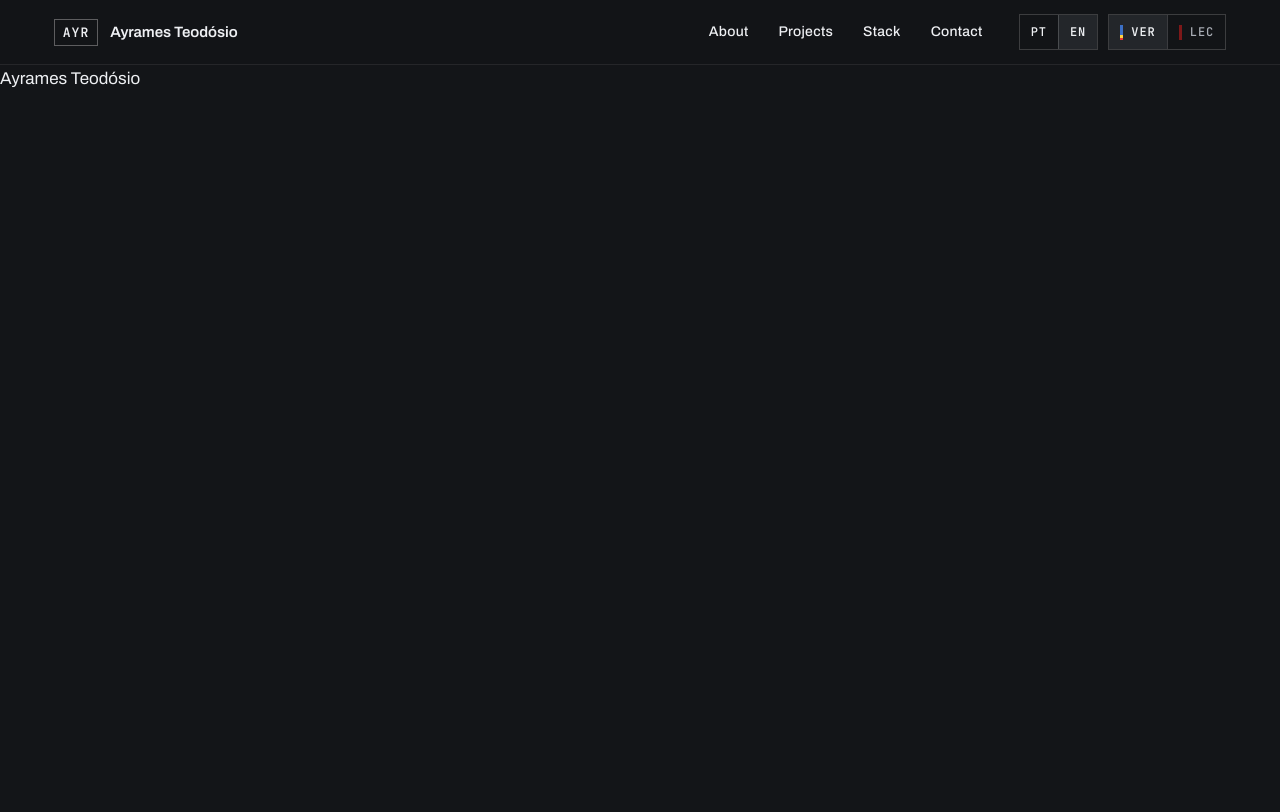
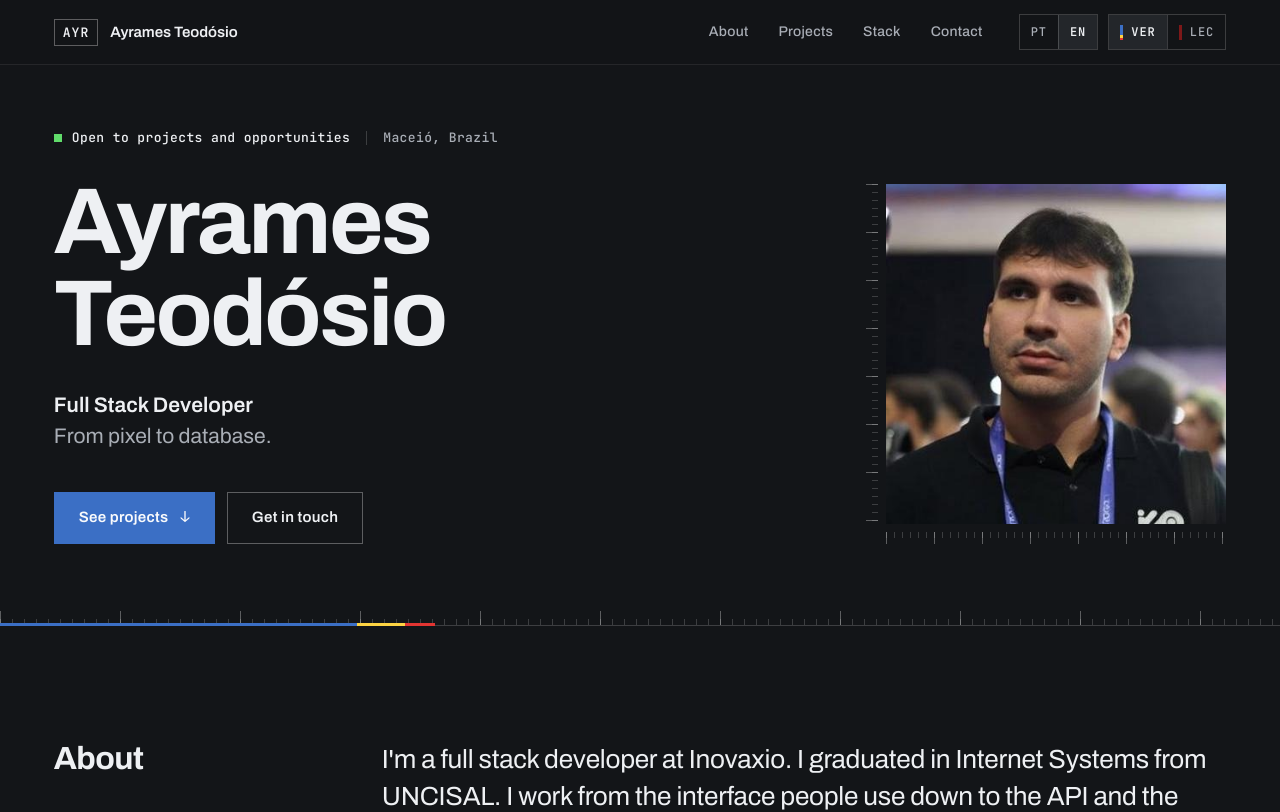
Before and after one commit to ayramesteodosio/portfolio, a Next.js app: page /en in a window 1280 px wide. Shown: the top 812 px of the page. Built offline with nearby package versions, Linux system fonts and the light colour scheme; no server answers.

Commit message:
feat: abertura e seção sobre

```diff
--- a/src/app/[locale]/page.tsx
+++ b/src/app/[locale]/page.tsx
@@ -1,7 +1,8 @@
 import { notFound } from "next/navigation";
+import { About } from "@/components/About";
 import { Header } from "@/components/Header";
+import { Hero } from "@/components/Hero";
 import { getDictionary, isLocale } from "@/content/i18n";
-import { site } from "@/content/site";
 
 export default async function Page({ params }: PageProps<"/[locale]">) {
   const { locale } = await params;
@@ -17,7 +18,8 @@ export default async function Page({ params }: PageProps<"/[locale]">) {
       </a>
       <Header dict={dict} locale={locale} />
       <main id="conteudo" tabIndex={-1} className="outline-none">
-        <h1>{site.name}</h1>
+        <Hero dict={dict} />
+        <About dict={dict} />
       </main>
     </>
   );
--- a/src/app/globals.css
+++ b/src/app/globals.css
@@ -64,9 +64,16 @@
   --mark: linear-gradient(90deg, var(--lec-red) 0 100%);
 }
 
+@layer base {
   html {
     -webkit-text-size-adjust: 100%;
     scroll-padding-top: 88px;
+  }
+
+  @media (max-width: 860px) {
+    html {
+      scroll-padding-top: 124px;
+    }
   }
 
   @media (prefers-reduced-motion: no-preference) {
@@ -94,6 +101,7 @@ a {
     outline: 2px solid var(--accent-text);
     outline-offset: 3px;
   }
+}
 
 @media (prefers-reduced-motion: reduce) {
   *,
@@ -114,3 +122,75 @@ a {
 @utility stretch-wide {
   font-stretch: 125%;
 }
+
+@keyframes blink {
+  50% {
+    opacity: 0.25;
+  }
+}
+
+@keyframes sweep {
+  from {
+    transform: scaleX(0);
+  }
+  to {
+    transform: scaleX(1);
+  }
+}
+
+@layer components {
+  .sec {
+    padding-block: clamp(72px, 9vw, 128px);
+  }
+
+  .sec + .sec {
+    border-top: 1px solid var(--border);
+  }
+
+  .portrait-ruler::before,
+  .portrait-ruler::after {
+    content: "";
+    position: absolute;
+    pointer-events: none;
+  }
+
+  .portrait-ruler::before {
+    left: 0;
+    top: 0;
+    bottom: 20px;
+    width: 12px;
+    background:
+      repeating-linear-gradient(180deg, var(--rule-strong) 0 1px, transparent 1px 48px) right top / 12px 100% no-repeat,
+      repeating-linear-gradient(180deg, var(--rule) 0 1px, transparent 1px 8px) right top / 6px 100% no-repeat;
+  }
+
+  .portrait-ruler::after {
+    left: 20px;
+    right: 0;
+    bottom: 0;
+    height: 12px;
+    background:
+      repeating-linear-gradient(90deg, var(--rule-strong) 0 1px, transparent 1px 48px) left top / 100% 12px no-repeat,
+      repeating-linear-gradient(90deg, var(--rule) 0 1px, transparent 1px 8px) left top / 100% 6px no-repeat;
+  }
+
+  .ruler {
+    position: relative;
+    height: 18px;
+    border-bottom: 1px solid var(--rule);
+    background:
+      repeating-linear-gradient(90deg, var(--rule-strong) 0 1px, transparent 1px 120px) left bottom / 100% 14px no-repeat,
+      repeating-linear-gradient(90deg, var(--rule) 0 1px, transparent 1px 12px) left bottom / 100% 6px no-repeat;
+  }
+
+  .ruler-mark {
+    position: absolute;
+    left: 0;
+    bottom: -1px;
+    height: 3px;
+    width: 34%;
+    background: var(--mark);
+    transform-origin: left center;
+    animation: sweep 0.6s var(--ease) 0.2s both;
+  }
+}
--- /dev/null
+++ b/src/components/About.tsx
@@ -0,0 +1,37 @@
+import type { Dictionary } from "@/content/types";
+import { secTitle } from "./styles";
+
+export function About({ dict }: { dict: Dictionary }) {
+  const { about, sections } = dict;
+  const titleId = `${sections.about.id}-titulo`;
+  return (
+    <section id={sections.about.id} aria-labelledby={titleId} className="sec">
+      <div className="wrap grid grid-cols-[280px_minmax(0,1fr)] gap-12 max-[860px]:grid-cols-1 max-[860px]:gap-7">
+        <h2 id={titleId} className={`${secTitle} sticky top-[104px] self-start max-[860px]:static`}>
+          {sections.about.title}
+        </h2>
+        <div>
+          <p className="mt-0 mb-[52px] max-w-[34em] text-[clamp(22px,2.05vw,29px)] leading-[1.42] tracking-[-0.01em]">
+            {about.lead}
+          </p>
+          <dl className="m-0 grid grid-cols-3 border-t border-rule-strong max-[860px]:grid-cols-1">
+            {about.facts.map((fact) => (
+              <div
+                key={fact.term}
+                className="pt-[18px] pr-6 not-first:border-l not-first:border-border not-first:pl-6 max-[860px]:border-b max-[860px]:border-border max-[860px]:px-0 max-[860px]:py-4 max-[860px]:not-first:border-l-0 max-[860px]:not-first:pl-0"
+              >
+                <dt className="font-mono text-xs leading-[1.4] font-medium tracking-[0.08em] text-muted uppercase">
+                  {fact.term}
+                </dt>
+                <dd className="mt-2 mb-0 ml-0 text-lg leading-[1.4] font-medium">{fact.value}</dd>
+              </div>
+            ))}
+          </dl>
+          <p className="mt-[52px] mb-0 max-w-[62ch] border-t border-border pt-[22px] text-muted">
+            <strong className="font-semibold text-fg">{about.offTrackLabel}</strong> {about.offTrack}
+          </p>
+        </div>
+      </div>
+    </section>
+  );
+}
--- /dev/null
+++ b/src/components/Hero.tsx
@@ -0,0 +1,62 @@
+import Image from "next/image";
+import { site } from "@/content/site";
+import type { Dictionary } from "@/content/types";
+import { btn, btnGhost, btnPrimary } from "./styles";
+
+export function Hero({ dict }: { dict: Dictionary }) {
+  const { hero, sections } = dict;
+  const [first, ...rest] = site.name.split(" ");
+  return (
+    <section id={sections.top.id} aria-labelledby="hero-nome" className="pt-[clamp(48px,8vh,92px)]">
+      <div className="wrap grid grid-cols-[minmax(0,1fr)_360px] items-end gap-[clamp(40px,6vw,96px)] pb-16 max-[860px]:grid-cols-1">
+        <div>
+          <p className="m-0 flex flex-wrap items-center gap-x-4 gap-y-2.5 font-mono text-[13px] leading-[1.4] font-medium tracking-[0.03em] text-muted">
+            <span className="inline-flex items-center gap-2.5 text-fg before:size-2 before:flex-none before:animate-[blink_1.6s_var(--ease)_3] before:bg-s-green before:content-['']">
+              {hero.status}
+            </span>
+            <span aria-hidden="true" className="h-3.5 w-px bg-rule" />
+            <span>{hero.location}</span>
+          </p>
+          <h1
+            id="hero-nome"
+            className="stretch-wide my-[30px] font-display text-[clamp(46px,7.3vw,108px)] leading-[0.98] font-[640] tracking-[-0.028em] max-[520px]:[font-stretch:112%]"
+          >
+            <span className="block">{first}</span> <span className="block">{rest.join(" ")}</span>
+          </h1>
+          <p className="m-0 max-w-[36ch] text-[clamp(19px,1.65vw,23px)] leading-[1.45] text-muted">
+            <strong className="block font-semibold text-fg">{hero.role}</strong>
+            <span>{hero.tagline}</span>
+          </p>
+          <div className="mt-10 flex flex-wrap gap-3">
+            <a href={`#${sections.projects.id}`} className={`${btn} ${btnPrimary}`}>
+              {hero.ctaProjects}
+              <span
+                aria-hidden="true"
+                className="font-mono font-medium transition-transform duration-200 ease-telemetry group-hover:translate-y-0.5"
+              >
+                ↓
+              </span>
+            </a>
+            <a href={`#${sections.contact.id}`} className={`${btn} ${btnGhost}`}>
+              {hero.ctaContact}
+            </a>
+          </div>
+        </div>
+        <figure className="portrait-ruler relative m-0 pb-5 pl-5 max-[860px]:max-w-[280px]">
+          <Image
+            src={site.portrait.src}
+            width={site.portrait.width}
+            height={site.portrait.height}
+            alt={hero.portraitAlt}
+            priority
+            sizes="(max-width: 860px) 280px, 360px"
+            className="block aspect-square h-auto w-full"
+          />
+        </figure>
+      </div>
+      <div aria-hidden="true" className="ruler">
+        <span className="ruler-mark" />
+      </div>
+    </section>
+  );
+}
--- a/src/components/LangSwitch.tsx
+++ b/src/components/LangSwitch.tsx
@@ -3,7 +3,7 @@
 import type { MouseEvent } from "react";
 import { localeHref, translateHash } from "@/content/i18n";
 import type { Locale } from "@/content/types";
-import { segGroup, segItem } from "./seg";
+import { segGroup, segItem } from "./styles";
 
 const options: { locale: Locale; code: string; lang: string }[] = [
   { locale: "pt", code: "PT", lang: "pt-BR" },
--- a/src/components/TeamSwitch.tsx
+++ b/src/components/TeamSwitch.tsx
@@ -3,7 +3,7 @@
 import { useSyncExternalStore } from "react";
 import type { Dictionary } from "@/content/types";
 import { applyTeam, type Team, writeTeam } from "@/lib/team";
-import { segGroup, segItem } from "./seg";
+import { segGroup, segItem } from "./styles";
 
 const options: { team: Team; code: string; bar: string }[] = [
   {
--- a/src/components/seg.ts
+++ /dev/null
@@ -1,4 +0,0 @@
-export const segGroup = "inline-flex border border-rule";
-
-export const segItem =
-  "inline-flex h-[34px] cursor-pointer items-center gap-2 bg-transparent px-[11px] font-mono text-xs leading-none font-medium tracking-[0.08em] text-muted no-underline transition-colors duration-150 ease-telemetry not-first:border-l not-first:border-rule hover:bg-surface hover:text-fg focus-visible:-outline-offset-2 pointer-coarse:h-11 aria-pressed:bg-surface-2 aria-pressed:font-semibold aria-pressed:text-fg aria-[current=true]:cursor-default aria-[current=true]:bg-surface-2 aria-[current=true]:font-semibold aria-[current=true]:text-fg";
--- /dev/null
+++ b/src/components/styles.ts
@@ -0,0 +1,15 @@
+export const segGroup = "inline-flex border border-rule";
+
+export const segItem =
+  "inline-flex h-[34px] cursor-pointer items-center gap-2 bg-transparent px-[11px] font-mono text-xs leading-none font-medium tracking-[0.08em] text-muted no-underline transition-colors duration-150 ease-telemetry not-first:border-l not-first:border-rule hover:bg-surface hover:text-fg focus-visible:-outline-offset-2 pointer-coarse:h-11 aria-pressed:bg-surface-2 aria-pressed:font-semibold aria-pressed:text-fg aria-[current=true]:cursor-default aria-[current=true]:bg-surface-2 aria-[current=true]:font-semibold aria-[current=true]:text-fg";
+
+export const btn =
+  "group inline-flex min-h-[52px] cursor-pointer items-center justify-center gap-3 border px-6 text-[15px] leading-none font-semibold tracking-[0.02em] whitespace-nowrap no-underline transition-[background-color,border-color,transform] duration-150 ease-telemetry active:translate-y-px max-[520px]:flex-auto";
+
+export const btnPrimary = "border-transparent bg-accent text-on-accent hover:bg-accent-hover";
+
+export const btnGhost =
+  "border-rule-strong bg-transparent text-fg hover:border-[oklch(0.98_0_0/0.45)] hover:bg-surface-2";
+
+export const secTitle =
+  "stretch-wide m-0 font-display text-[clamp(28px,2.5vw,36px)] leading-[1.1] font-[620] tracking-[-0.018em]";
```
Also changed, not shown: 1 other file (tests, documents, lock files or other folders). Lines whose indentation alone changed are shown as unchanged.
